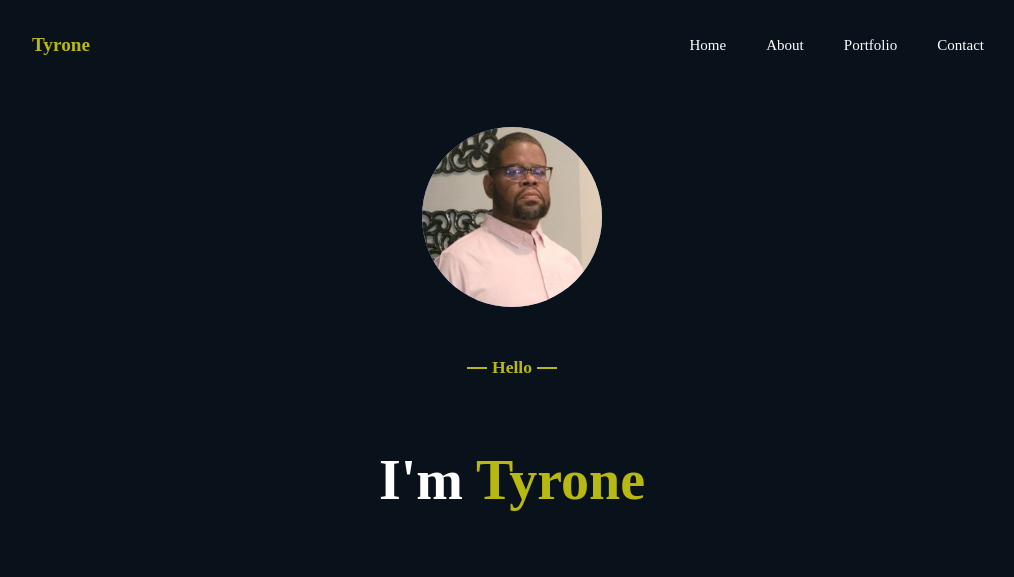
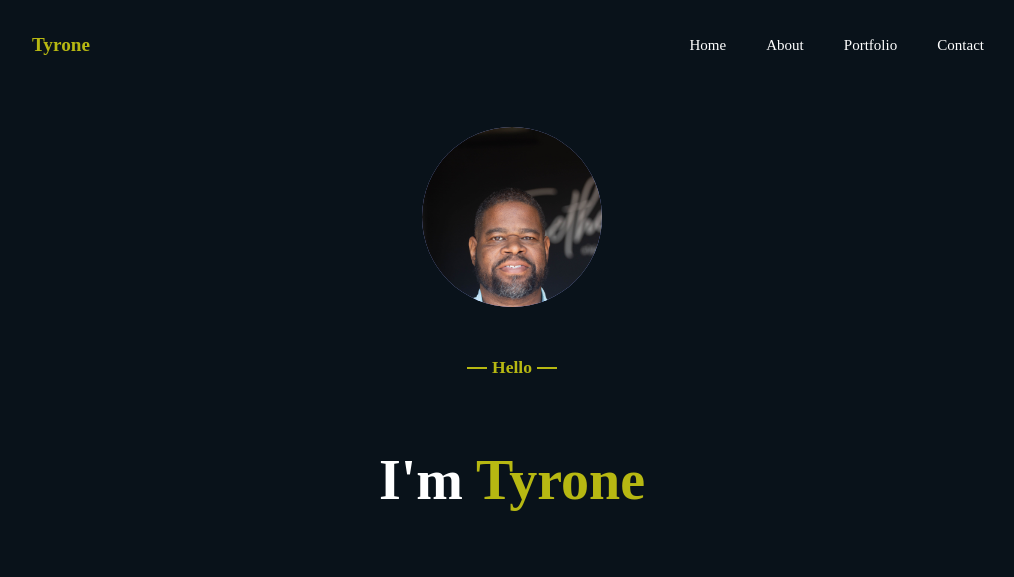
Before and after one commit to tbaldwin3240/Tyrone-sPortfoilo, a plain HTML site: page index.html in a window 1280 px wide. Shown: the top 577 px of the page, without its empty margins (128-1142 px from the left). Drawn offline with nearby package versions, Linux system fonts and the light colour scheme.

Commit message:
changed by picture

```diff
--- a/index.html
+++ b/index.html
@@ -42,7 +42,7 @@
     <section class="home container" id="home">
         <div class="home-content">
             <div class="home-img">
-                <img src="tyrone.png" alt="">
+                <img src="tyronebaldwin.png" alt="">
             </div>
             <div class="home-text">
                 <h3>Hello</h3>
```
Also changed, not shown: tyrone.png (deleted), tyronebaldwin.png (added).
